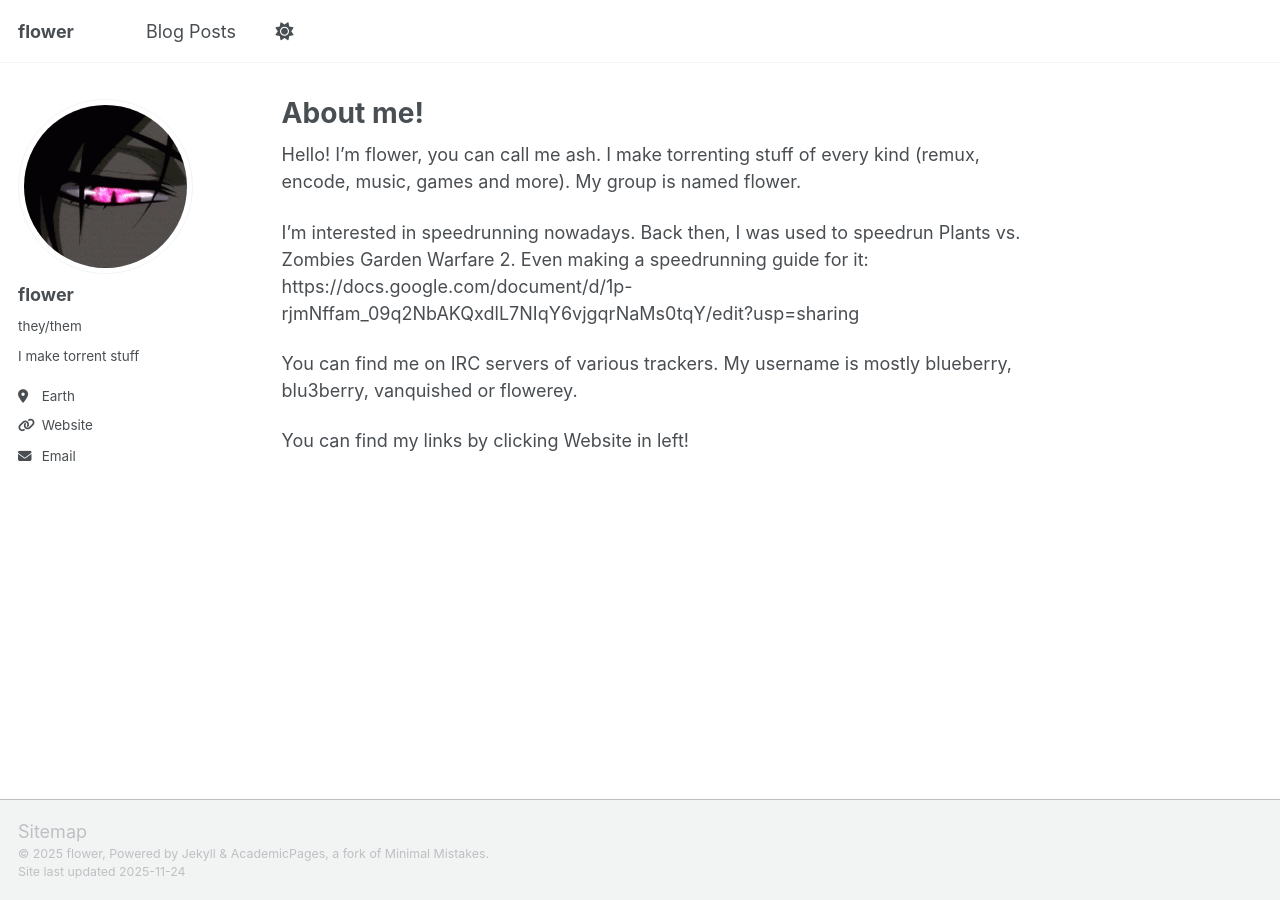
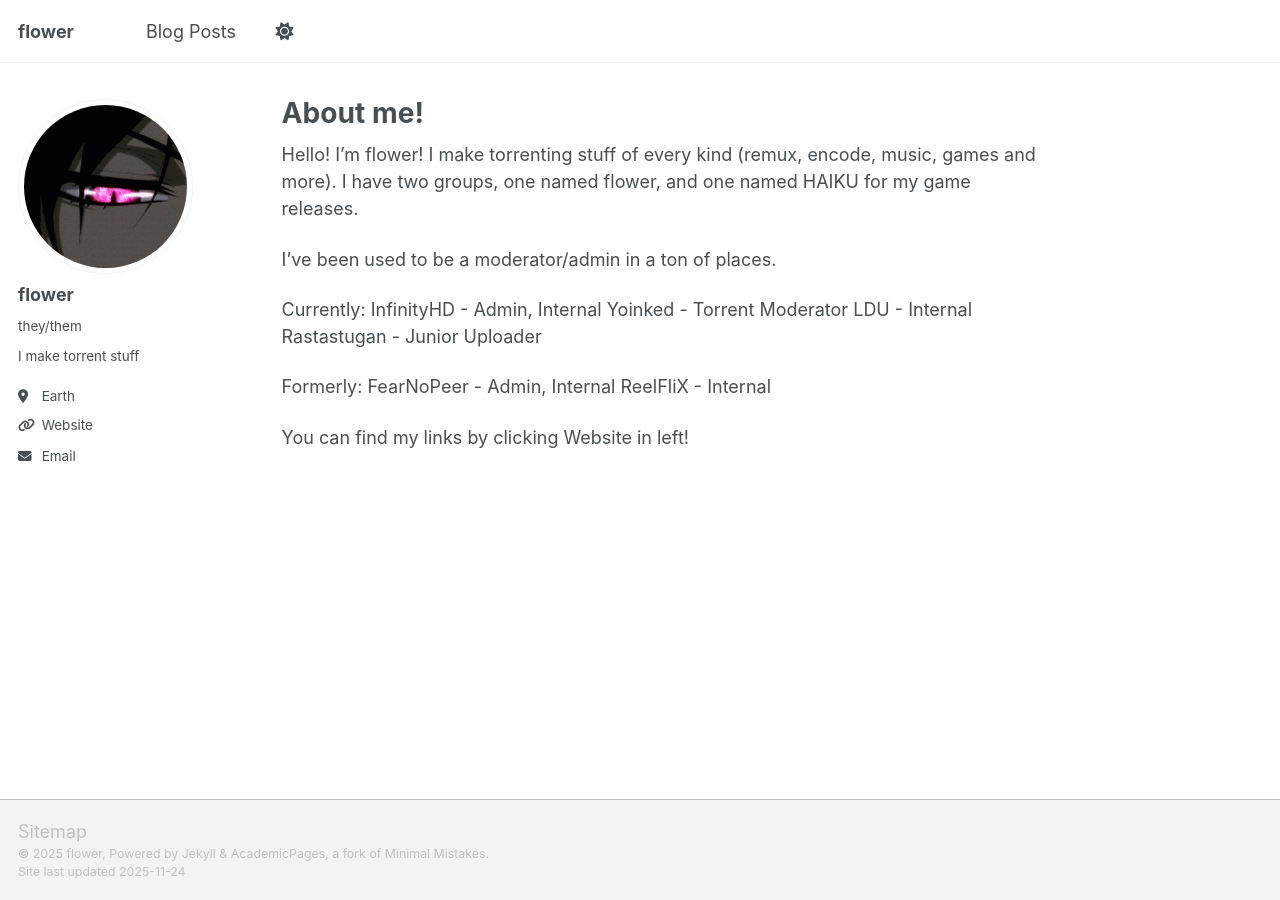
Before and after one commit to flowerey/flowerey.github.io, a Jekyll site: the page built from _pages/about.md, in a window 1280 px wide. Built offline with Jekyll 4.4.1, drawn with Linux system fonts in a browser that asks for light colours; a script that is not in the unit is left out.

Commit message:
Update about.md

```diff
--- a/_pages/about.md
+++ b/_pages/about.md
@@ -6,10 +6,18 @@ redirect_from:
   - /about/
   - /about.html
 ---
-Hello! I'm flower, you can call me ash. I make torrenting stuff of every kind (remux, encode, music, games and more). My group is named flower.
+Hello! I'm flower! I make torrenting stuff of every kind (remux, encode, music, games and more). I have two groups, one named flower, and one named HAIKU for my game releases.
 
-I'm interested in speedrunning nowadays. Back then, I was used to speedrun Plants vs. Zombies Garden Warfare 2. Even making a speedrunning guide for it: https://docs.google.com/document/d/1p-rjmNffam_09q2NbAKQxdlL7NIqY6vjgqrNaMs0tqY/edit?usp=sharing
+I've been used to be a moderator/admin in a ton of places.
 
-You can find me on IRC servers of various trackers. My username is mostly blueberry, blu3berry, vanquished or flowerey.
+Currently:
+InfinityHD - Admin, Internal
+Yoinked - Torrent Moderator
+LDU - Internal
+Rastastugan - Junior Uploader
+
+Formerly:
+FearNoPeer - Admin, Internal
+ReelFliX - Internal
 
 You can find my links by clicking Website in left!
```
